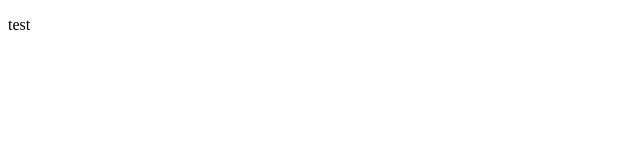
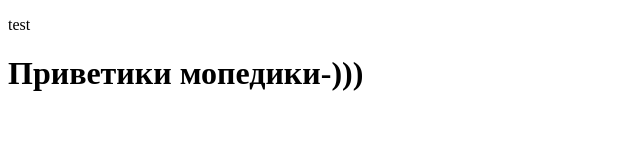
Before and after one commit to VladyslavSidikov-onseo/test222, a plain HTML site: page index.html in a window 1280 px wide. Shown: the whole page, without its empty margins (0-640 px from the left). Drawn offline with Linux system fonts and the light colour scheme.

Commit message:
Update index.html

```diff
--- a/index.html
+++ b/index.html
@@ -8,5 +8,6 @@
 </head>
 <body>
     <div><p>test</p></div>
+    <div><h1>Приветики мопедики-)))</h1></div>
 </body>
 </html>
```
